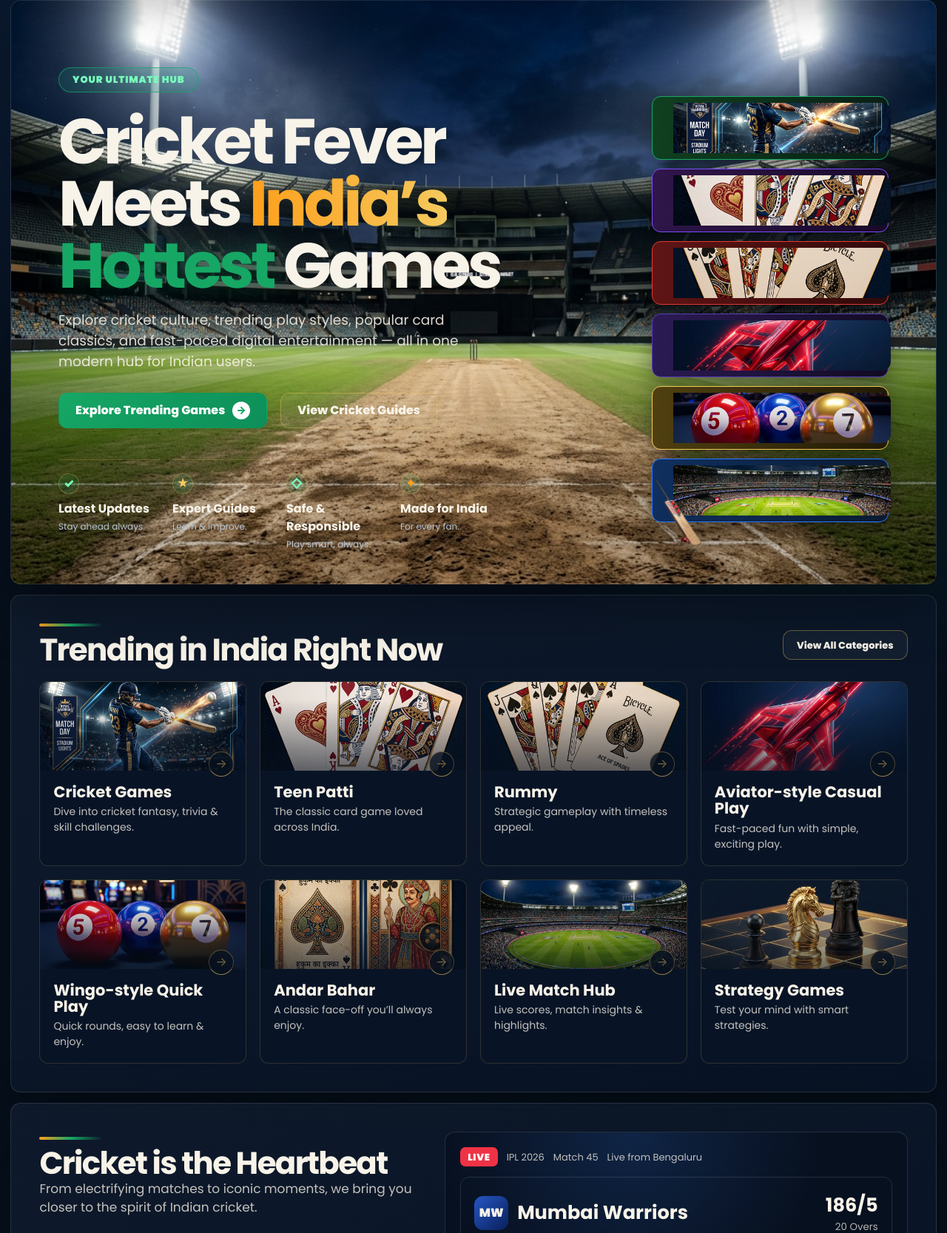
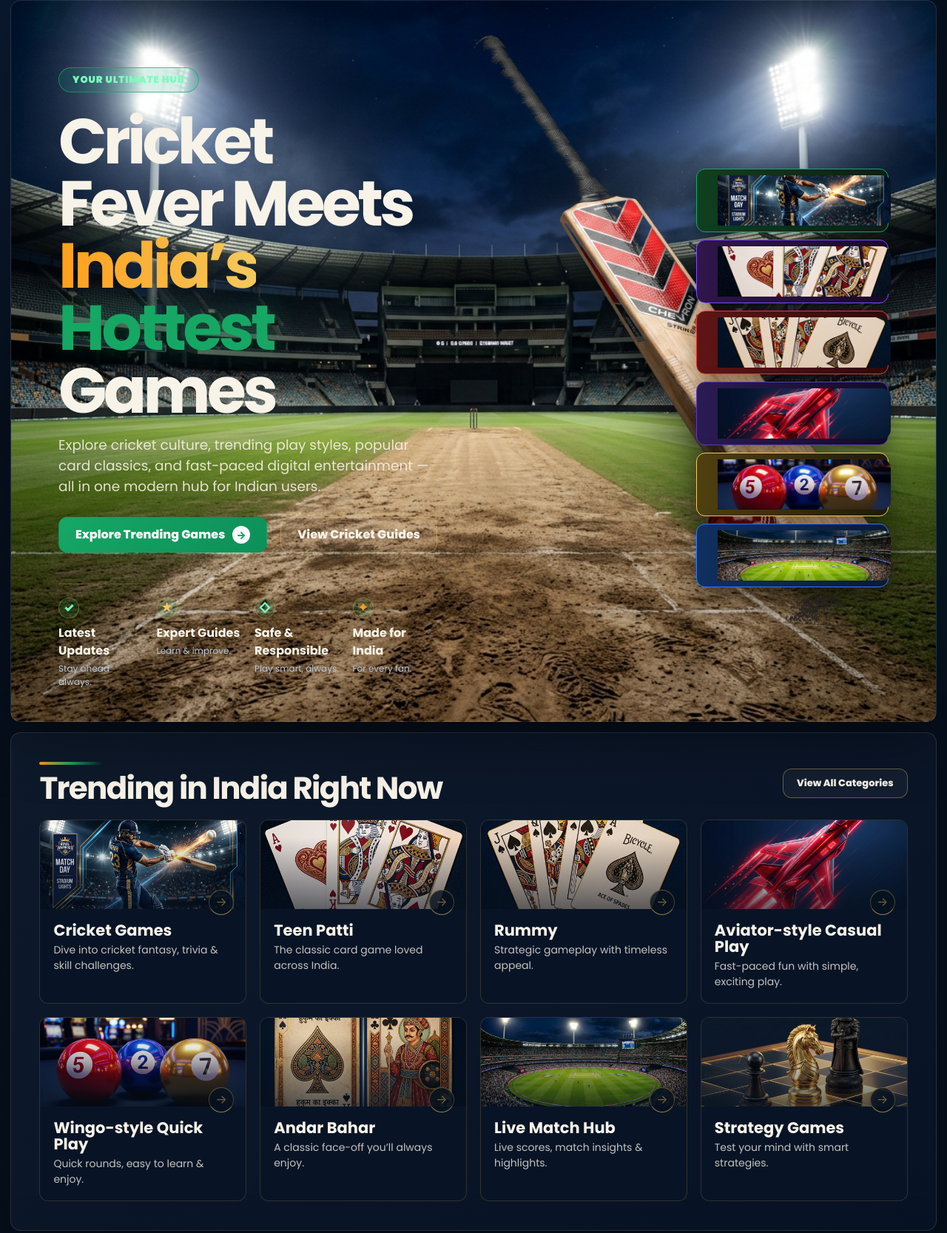
Before and after one commit to hittoukiri-design/gamehubapp-games, a PHP site: page / in a window 1280 px wide. Shown: the part 98-1765 px from the top of the page at 74% size. Run offline with PHP 8.4, Linux system fonts and the light colour scheme.

Commit message:
fix: unlock hero overflow, reposition bat absolutely left, fix hero-visual width and floating cards layout

```diff
--- a/assets/css/styles.css
+++ b/assets/css/styles.css
@@ -216,6 +216,11 @@ img, svg { display: block; max-width: 100%; }
   overflow: hidden;
 }
 
+/* Hero section overrides overflow so bat can overflow */
+.hero.section-frame {
+  overflow: visible;
+}
+
 .hero {
   position: relative;
   min-height: 640px;
@@ -246,11 +251,13 @@ img, svg { display: block; max-width: 100%; }
 }
 
 .hero-visual {
-  flex: 0 0 320px;
+  flex: 0 0 auto;
+  width: 580px;
   position: relative;
   z-index: 2;
   display: flex;
   justify-content: flex-end;
+  align-items: stretch;
 }
 
 .eyebrow {
@@ -347,7 +354,7 @@ h1 span {
 
 .bat-ball-art {
   position: absolute;
-  right: 250px;
+  left: 0;
   bottom: -40px;
   z-index: 5;
   pointer-events: none;
@@ -355,20 +362,22 @@ h1 span {
 
 .bat-img {
   width: auto;
-  height: 750px;
+  height: 720px;
   max-width: none;
   object-fit: contain;
   filter: drop-shadow(0 40px 80px rgba(0,0,0,.9));
-  transform: rotate(5deg);
+  transform: rotate(3deg);
 }
 
 .floating-cards {
   display: flex;
   flex-direction: column;
-  gap: 12px;
-  width: 320px;
+  gap: 10px;
+  width: 260px;
   position: relative;
-  z-index: 4;
+  z-index: 6;
+  flex-shrink: 0;
+  align-self: center;
 }
 
 .float-card {
```
